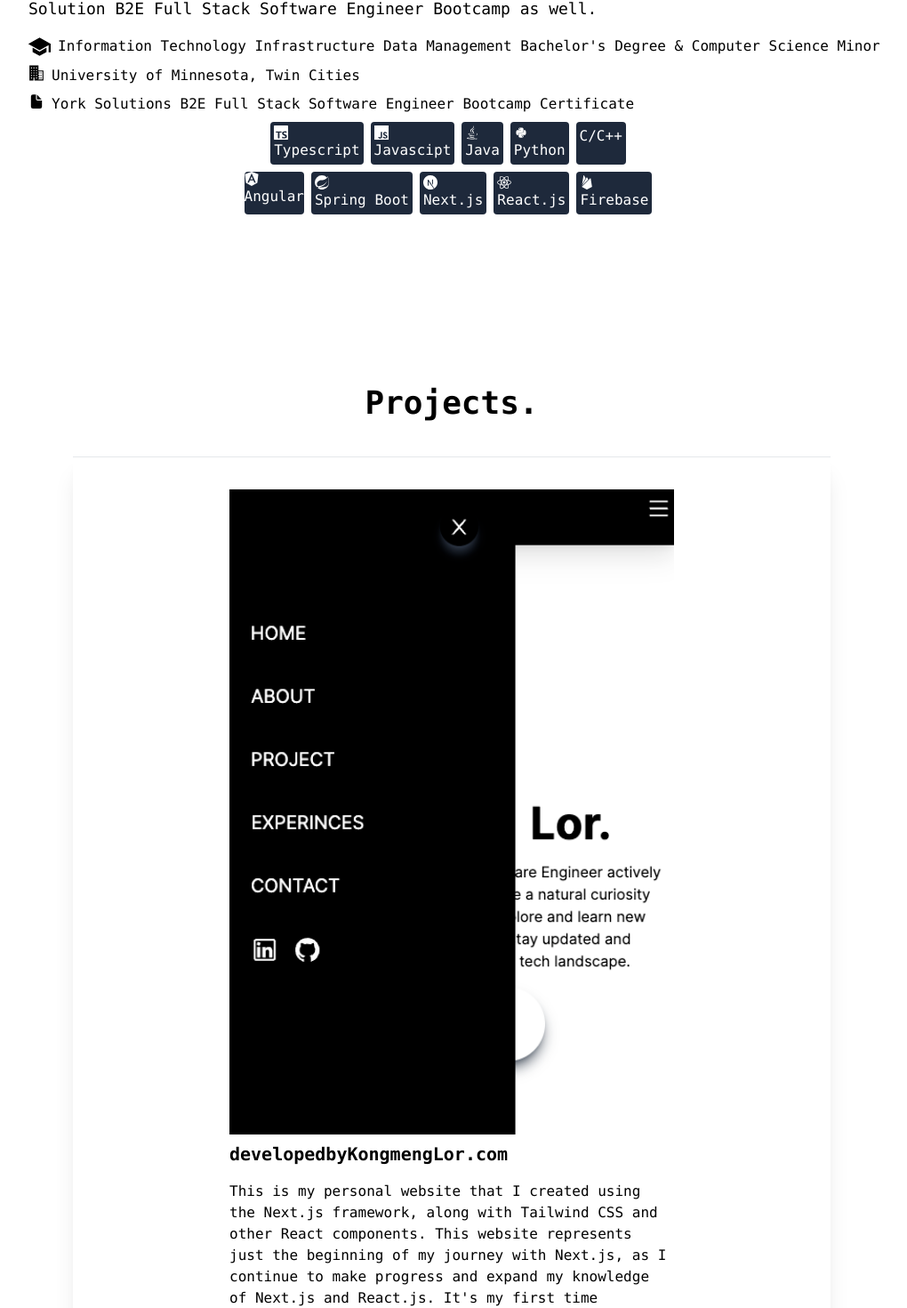
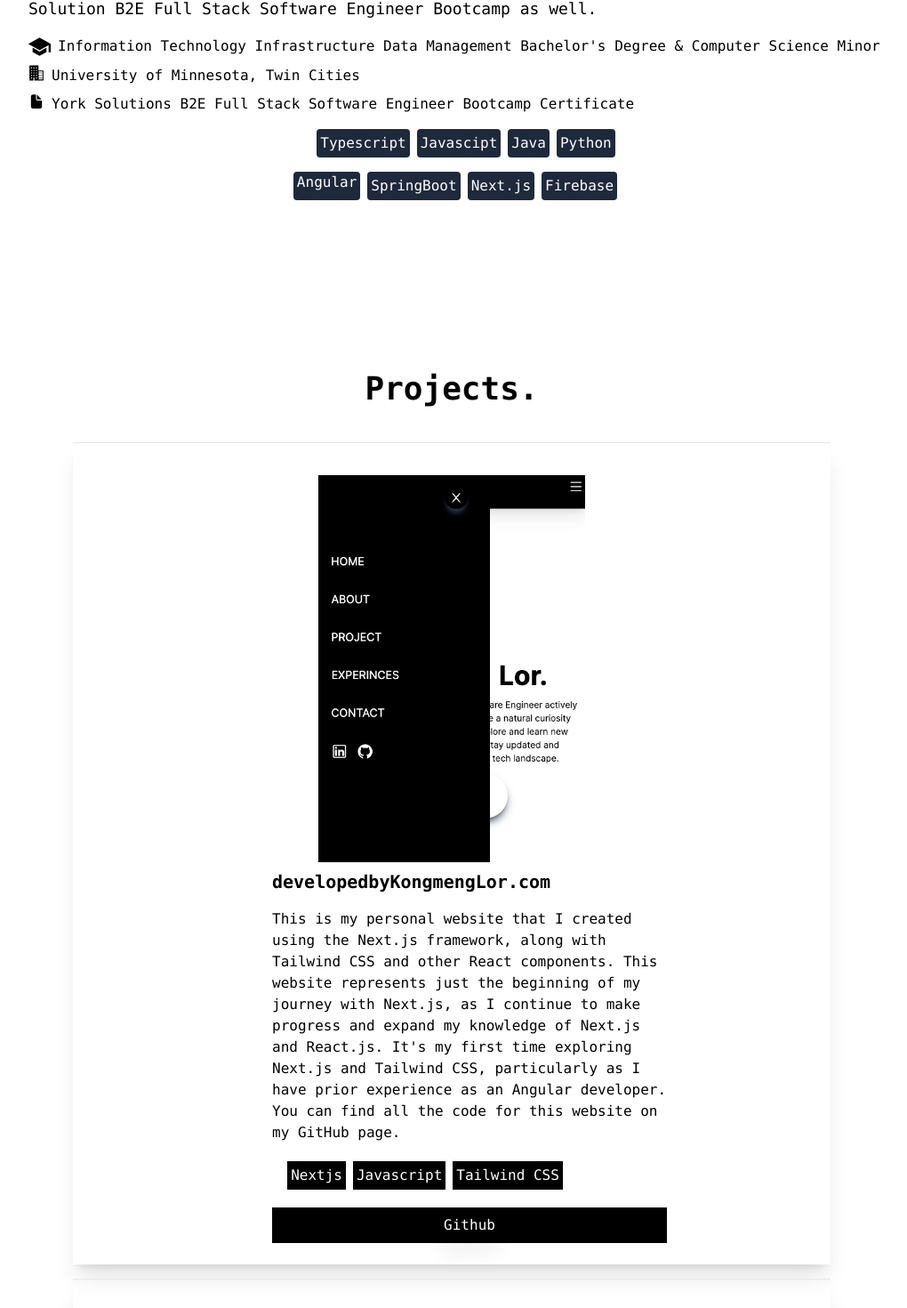
Before and after one commit to lorxx504-Kongmeng/final-portfolio, a Next.js app: page / in a window 1280 px wide. Shown: the part 1651-3121 px from the top of the page at 89% size, without its empty margins (132-1152 px from the left). Built offline with nearby package versions, Linux system fonts and the light colour scheme.

Commit message:
updating projects, about, footer and navbar

```diff
--- a/app/about/page.jsx
+++ b/app/about/page.jsx
@@ -41,26 +41,24 @@
                         <IoBusinessSharp className='ml-4' size={18}/>
                         <h1 className='text-light font-extralight text-start ml-2'>University of Minnesota, Twin Cities</h1>
                     </div>
-                    <div className='flex mt-2'>
+                    <div className='flex mt-2 '>
                         <IoDocument size={18} className='ml-4'/>
                         <h1 className='text-light font-extralight text-start ml-2'>York Solutions B2E Full Stack Software Engineer Bootcamp Certificate</h1>
                     </div>
-                    <div className='flex mt-2 justify-center mt-10'>
-                        <div className='flex'>
-                            <h1 className='mr-2 rounded bg-slate-800 text-white p-1'> <SiTypescript/> Typescript</h1>
-                            <h1 className='mr-2 rounded bg-slate-800 text-white p-1'> <SiJavascript />Javascipt</h1>
-                            <h1 className='mr-2 rounded bg-slate-800 text-white p-1'> <FaJava/>Java</h1>
-                            <h1 className='mr-2 rounded bg-slate-800 text-white p-1'> <DiPython />Python</h1>
-                            <h1 className='mr-2 rounded bg-slate-800 text-white p-1'>C/C++</h1>
+                    <div className='flex justify-center mt-4 mr-10'>
+                        <div className='flex ml-20'>
+                            <h1 className='mr-2 rounded bg-slate-800 text-white p-1'> Typescript</h1>
+                            <h1 className='mr-2 rounded bg-slate-800 text-white p-1'> Javascipt</h1>
+                            <h1 className='mr-2 rounded bg-slate-800 text-white p-1'> Java</h1>
+                            <h1 className='mr-2 rounded bg-slate-800 text-white p-1'> Python</h1>
                         </div>
                     </div>
-                    <div className='flex mt-2 justify-center'>
-                        <div className='flex'>
-                            <h1 className='mr-2 rounded bg-slate-800 text-white text-light'> <SiAngular />Angular</h1>
-                            <h1 className='mr-2 rounded bg-slate-800 text-white p-1'> <SiSpring />Spring Boot</h1>
-                            <h1 className='mr-2 rounded bg-slate-800 text-white p-1'> <SiNextdotjs /> Next.js</h1>
-                            <h1 className='mr-2 rounded bg-slate-800 text-white p-1'> <SiReact />React.js</h1>
-                            <h1 className='mr-2 rounded bg-slate-800 text-white p-1'> <SiFirebase />Firebase</h1>
+                    <div className='flex mt-4 justify-center ml-4'>
+                        <div className='flex '>
+                            <h1 className='mr-2 rounded bg-slate-800 text-white text-light px-1'> Angular</h1>
+                            <h1 className='mr-2 rounded bg-slate-800 text-white p-1 px-1'> SpringBoot</h1>
+                            <h1 className='mr-2 rounded bg-slate-800 text-white p-1 px-1'>  Next.js</h1>
+                            <h1 className='mr-2 rounded bg-slate-800 text-white p-1 px-1'> Firebase</h1>
                         </div>
                     </div>
                 </div>
--- a/app/projects/page.jsx
+++ b/app/projects/page.jsx
@@ -22,26 +22,25 @@
                 {
                   projects.map((item, key) => {
                     return <div key={key} className='mt-4 md:shadow-xl md:p-4  border-t' >
-                      <div className='flex justify-center mt-5'>
-                        <Image src={item.image} width={500} height={0} />
+                      <div className='flex justify-center mt-5 '>
+                        <Image src={item.image} width="0" height="0" className='h-auto w-[300px]'/>
                       </div>
 
 
-                    <div className='flex justify-center'>
-                      <div className='md:w-[500px] w-[400px] text-start'>
-                      <h1 className='text-xl mt-2 font-bold md:mb-4'>{item.title}</h1>
-                      <h1 className='mt-2 md:mb-4'>{item.description}</h1>
-                      <div className='flex mt-4 text-white justify-center'>
+                    <div className='flex justify-center flex-wrap'>
+                      <div className='md:w-[500px] w-[400px] text-start '>
+                      <h1 className='text-xl mt-2 font-bold md:mb-4 ml-12'>{item.title}</h1>
+                      <h1 className='mt-2 md:mb-4 ml-12'>{item.description}</h1>
+                      <div className='flex mt-4 text-white justify-center flex-warp w-[440px]'>
                         <div className='flex'>
                           {item.languages.map((item, key) => {
                             return <p key={key} className='p-1 bg-black m-1 text-base'>{item}</p>
                           })}
                         </div>
                       </div>
-                      <div className='flex justify-center mt-4 p-2 m-2 bg-black'>
-                        <Link href={item.github} target='_blank' className='shadow-xl rounded text-white hover:scale-75'>Github</Link>
+                      <div className='flex justify-center mt-4 p-2 m-2 bg-black ml-12'>
+                        <Link href={item.github} target='_blank' className='shadow-xl rounded text-white hover:scale-75 px-2'>Github</Link>
                       </div>
-
                     </div>
                   </div>
                   </div>
--- a/components/footer/footer.jsx
+++ b/components/footer/footer.jsx
@@ -2,9 +2,10 @@
 
 const Footer = () => {
   return (
-        <footer className='text-light text-center font-thin p-4 bg-slate-800 text-white'>
-            <h1 className='text-based'>Developed & Designed By Kongmeng Lor</h1>
-            <h1 className='text-based mt-2'>July 2023</h1>
+        <footer className='text-sm text-center font-thin p-3 bg-slate-800 text-white w-full h-full'>
+            <p>Developed & Designed</p>
+            <p>By Kongmeng Lor</p>
+            <p>July 2023</p>
         </footer>
   )
 }
--- a/components/navbar/navbar.jsx
+++ b/components/navbar/navbar.jsx
@@ -21,7 +21,7 @@
             <Link href="/"><h1>KongmengLorDev</h1></Link>
         </div>
         <div className='md:hidden'>
-          <div className={nav ? 'fixed bg-black left-0 top-0 w-[75%] h-full overflow-auto ease-in duartion-800 whitespace-nowrap flex flex-col justify-between' : "fixed left-[-100%] top-0 p-10 ease-in duartion-500"} >
+          <div className={nav ? 'fixed bg-black left-0 top-0 w-[80%] h-full ease-in duartion-800 whitespace-nowrap flex flex-col justify-between' : "fixed left-[-100%] top-0 p-10 ease-in duartion-500"} >
               <div>
                 <div className='flex w-full items-center justify-between p-10'>
                   <div>
@@ -32,11 +32,11 @@
                   </div>
                 </div>
                 <div className='text-white p-10 m-10'>
-                  <Link href="/" onClick={handle}><h1 className='p-4 m-4 hover:scale-95 text-xl'>Home</h1></Link>
-                  <Link href="/about" onClick={handle}><h1 className='p-4 m-4 hover:scale-95 text-xl' target='_blank'>About</h1></Link>
-                  <Link href="/experiences" onClick={handle}><h1 className='p-4 m-4 hover:scale-95 text-xl' target='_blank'>Experiences</h1></Link>
-                  <Link href="/projects" onClick={handle}><h1 className='p-4 m-4 hover:scale-95 text-xl' target='_blank'>Projects</h1></Link>
-                  <Link href="/contact" onClick={handle}><h1 className='p-4 m-4 hover:scale-95 text-xl' target='_blank'>Contact</h1></Link>
+                  <Link href="/" onClick={handle}><h1 className='hover:scale-95 text-xl'>Home</h1></Link>
+                  <Link href="/about" onClick={handle}><h1 className='mt-8 hover:scale-95 text-xl' target='_blank'>About</h1></Link>
+                  <Link href="/experiences" onClick={handle}><h1 className='mt-8 hover:scale-95 text-xl' target='_blank'>Experiences</h1></Link>
+                  <Link href="/projects" onClick={handle}><h1 className='mt-8 hover:scale-95 text-xl' target='_blank'>Projects</h1></Link>
+                  <Link href="/contact" onClick={handle}><h1 className='mt-8 hover:scale-95 text-xl' target='_blank'>Contact</h1></Link>
                   {/* <Link href="https://lorxx504-kongmeng.github.io/resume/Kongmeng-Lor-2023-Resume.pdf" target='_blank'><h1 className='p-4 m-4 hover:scale-95 text-start text-xl'>Resume</h1></Link>
                   <div className='p-4 m-4 flex justify-between'>
                     <Link href='https://www.linkedin.com/in/kongmengl/' target='_blank'><AiOutlineLinkedin size={40} className='hover:scale-75'/></Link>
@@ -44,7 +44,7 @@
                   </div> */}
                 </div>
               </div>
-              <Footer />
+              {/* <Footer /> */}
           </div>
           <div onClick={handle}>
             <AiOutlineMenu className='hover:scale-75 cursor-pointer'/>
--- a/public/data/projects.json
+++ b/public/data/projects.json
@@ -4,7 +4,7 @@
         "title": "developedbyKongmengLor.com",
         "description": "This is my personal website that I created using the Next.js framework, along with Tailwind CSS and other React components. This website represents just the beginning of my journey with Next.js, as I continue to make progress and expand my knowledge of Next.js and React.js. It's my first time exploring Next.js and Tailwind CSS, particularly as I have prior experience as an Angular developer. You can find all the code for this website on my GitHub page.",
         "github": "https://github.com/lorxx504-Kongmeng/final-portfolio",
-        "languages": ["Nextjs", "Javascript", "Tailwind CSS", "HTML/CSS"],
+        "languages": ["Nextjs", "Javascript", "Tailwind CSS"],
         "image": "/projects/project1.png"
     },
     {
@@ -20,7 +20,7 @@
         "title": "Employee Management Application",
         "description": "This project utilizes Spring Boot for the backend and Angular for the frontend. It serves as an employee management application, offering CRUD operations to enable users to add, delete, update, and search for employees. Additionally, I incorporated a Postman collection for thorough API testing. To enhance user-friendly navigation, I integrated Bootstrap for the UI components.",
         "github": "https://github.com/lorxx504-Kongmeng/Employee-Spring.git",
-        "languages": ["Angular", "SpringBoot", "Java", "Typescript", "Bootstrap"],
+        "languages": ["Angular", "SpringBoot","Java", "Bootstrap"],
         "image": "/projects/project2.png"
     }
 
```
